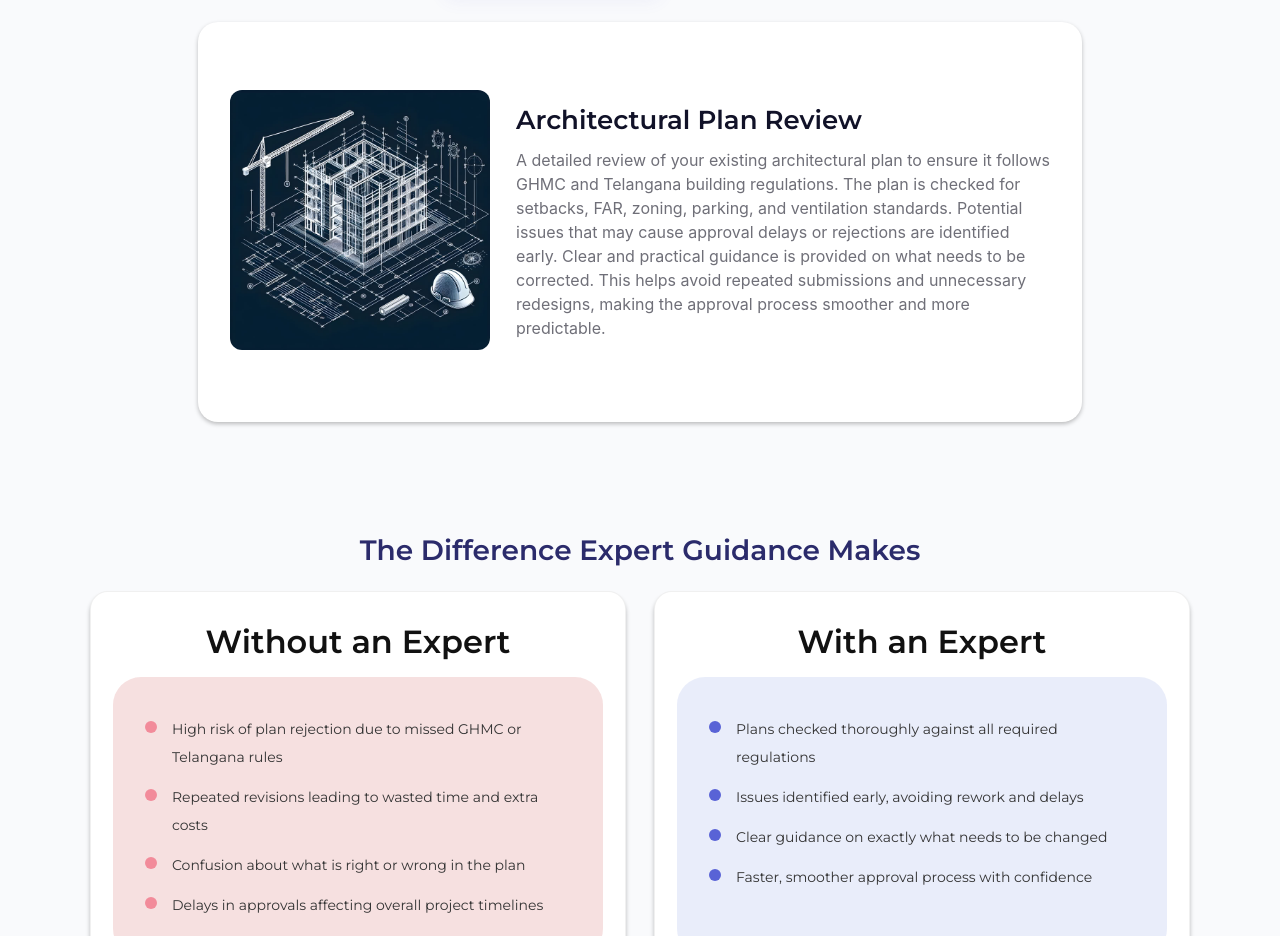
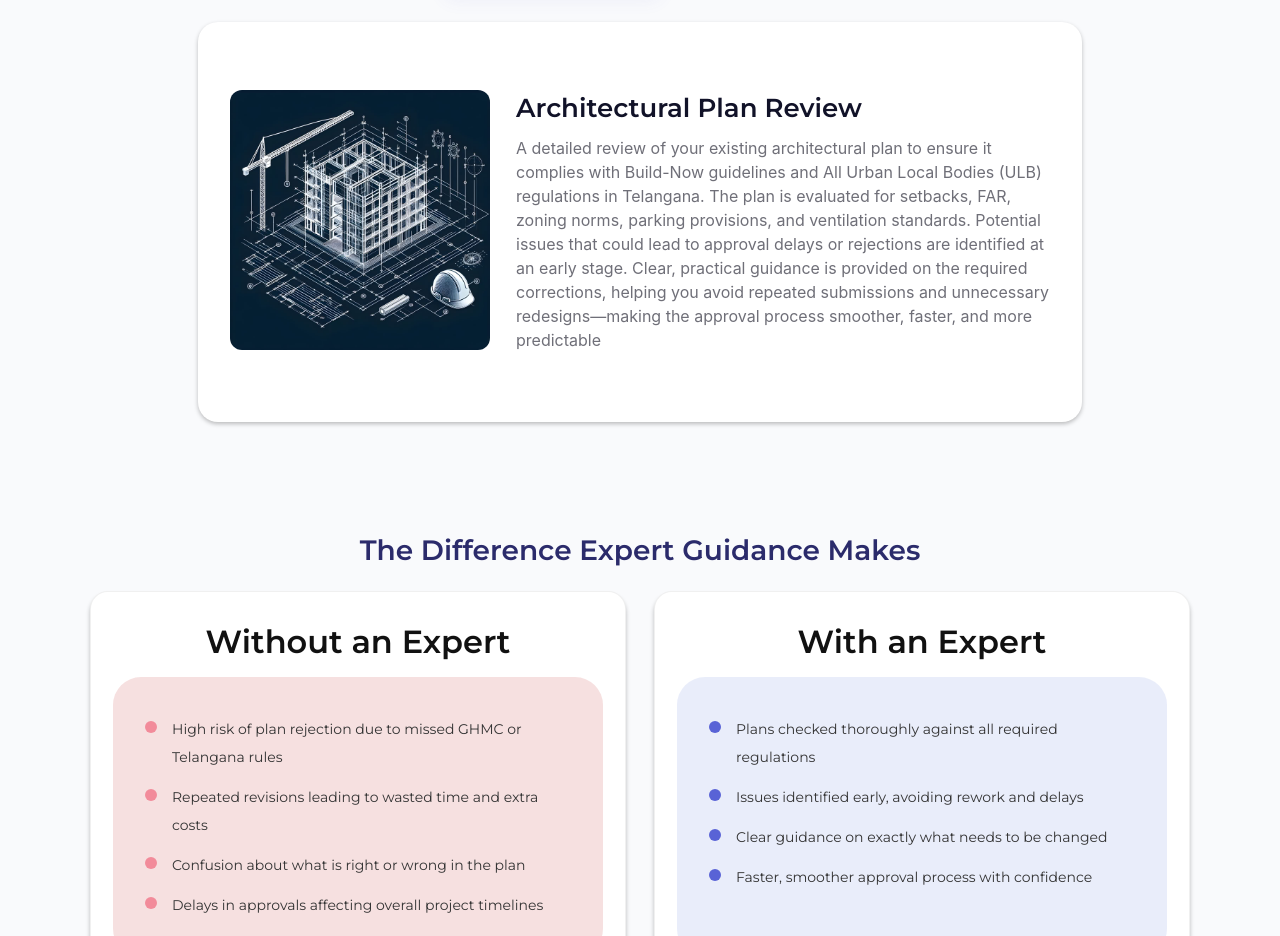
Before and after one commit to ganeshsai4408/Bhagya-lakshmi, a React (Create React App) app: page / in a window 1280 px wide. Shown: the part 840-1776 px from the top of the page. Built offline with nearby package versions, Linux system fonts and the light colour scheme; a web font is replaced by a local one.

Commit message:
Revise architectural plan review description
Updated the review text to reflect compliance with Build-Now guidelines and ULB regulations.

```diff
--- a/src/assets/components/Services.jsx
+++ b/src/assets/components/Services.jsx
@@ -8,7 +8,7 @@ const data = {
   review: {
     title: 'Architectural Plan Review',
     text:
-      'A detailed review of your existing architectural plan to ensure it follows GHMC and Telangana building regulations. The plan is checked for setbacks, FAR, zoning, parking, and ventilation standards. Potential issues that may cause approval delays or rejections are identified early. Clear and practical guidance is provided on what needs to be corrected. This helps avoid repeated submissions and unnecessary redesigns, making the approval process smoother and more predictable.',
+      'A detailed review of your existing architectural plan to ensure it complies with Build-Now guidelines and All Urban Local Bodies (ULB) regulations in Telangana. The plan is evaluated for setbacks, FAR, zoning norms, parking provisions, and ventilation standards. Potential issues that could lead to approval delays or rejections are identified at an early stage. Clear, practical guidance is provided on the required corrections, helping you avoid repeated submissions and unnecessary redesigns—making the approval process smoother, faster, and more predictable',
     img: planImg,
   },
   correction: {
```
